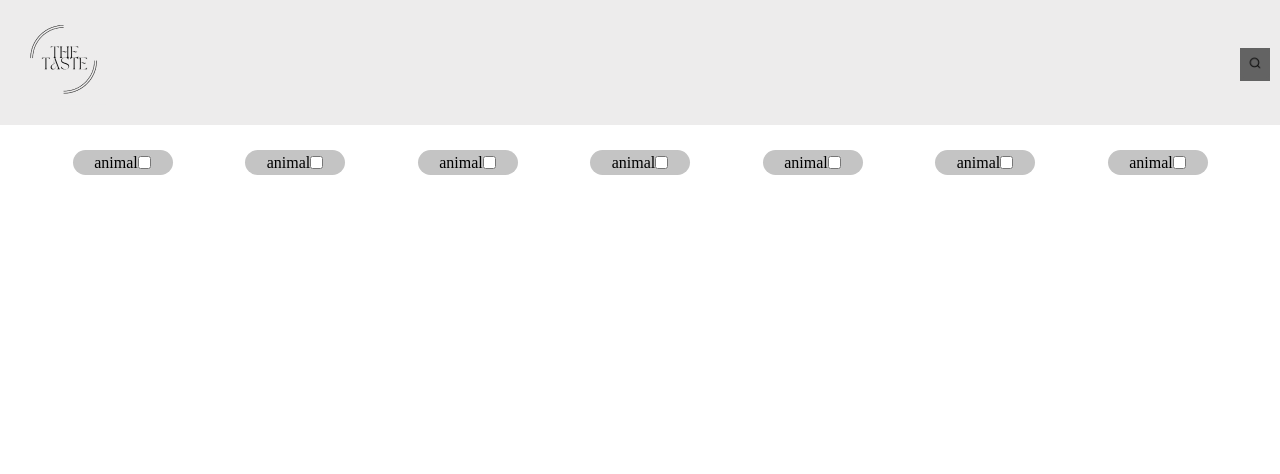
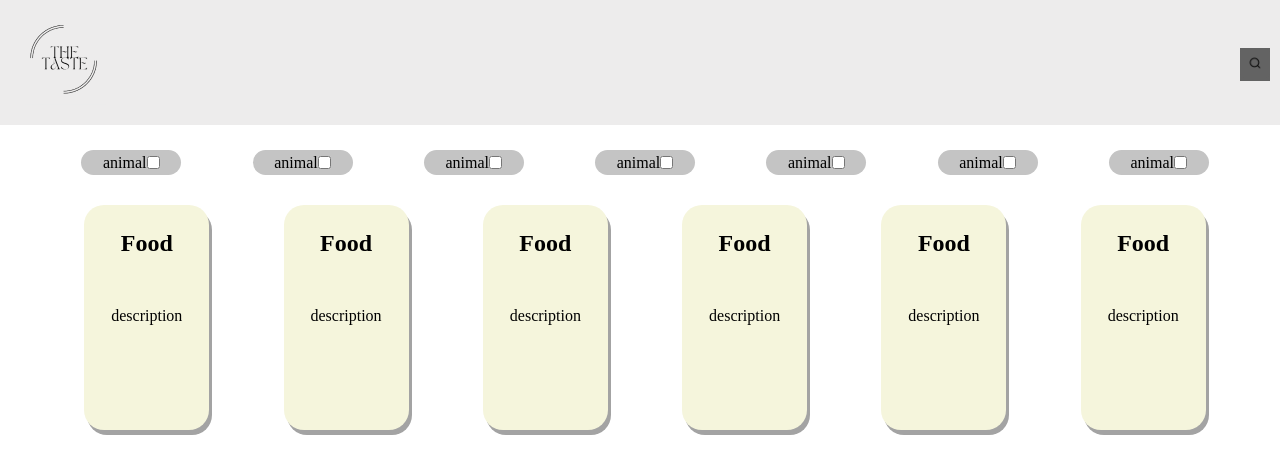
Before and after one commit to elion74/TheTaste, a React (Vite) app: page / in a window 1280 px wide. Shown: the top 474 px of the page. Built offline with nearby package versions, Linux system fonts and the light colour scheme.

Commit message:
card component done and added

```diff
--- a/src/App.css
+++ b/src/App.css
@@ -10,4 +10,17 @@ flex-direction: row;
 justify-content: space-evenly;
 flex-wrap:wrap ;
 
+margin-left:10px;
+
 }
+
+.cards{
+
+  display: flex;
+flex-direction: row;
+justify-content: space-evenly;
+flex-wrap:wrap ;
+
+
+  margin-left:10px;
+}
--- a/src/App.tsx
+++ b/src/App.tsx
@@ -29,8 +29,13 @@ function App() {
       <Filter />
     </section>
 
-    <section>
+    <section className='cards'>
 
+    <Card/>
+    <Card/>
+    <Card/>
+    <Card/>
+    <Card/>
     <Card/>
 
     </section>
--- /dev/null
+++ b/src/components/Card.css
@@ -0,0 +1,21 @@
+.card{
+
+    background-color: beige;
+    height:225px;
+    width:125px;
+
+    border-radius: 20px;
+    box-shadow:  3px 5px rgb(163, 163, 163);
+
+    padding-top :25px;
+    margin-top:30px;
+
+    text-align: center;
+
+}
+
+.text{
+
+    margin-top:50px;
+
+}
--- a/src/components/Card.tsx
+++ b/src/components/Card.tsx
@@ -1,8 +1,15 @@
-import React from 'react'
+
+import "./Card.css"
+
 
 function Card() {
   return (
-    <div></div>
+    <div className="card">
+
+      <h1 className="heading">Food</h1>
+      <p className="text">description </p>
+
+    </div>
   )
 }
 
```
